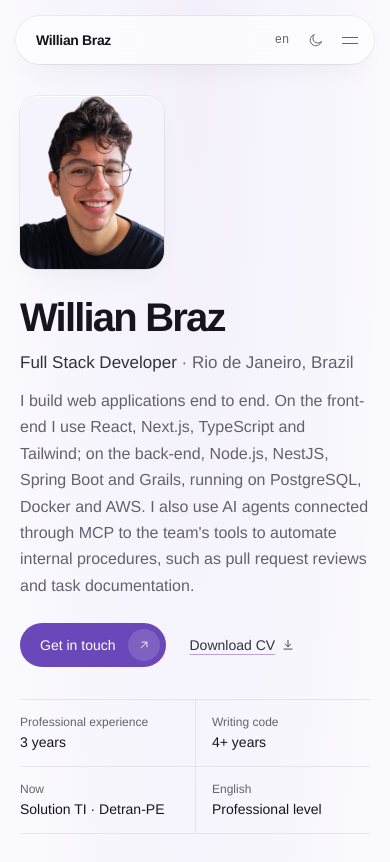
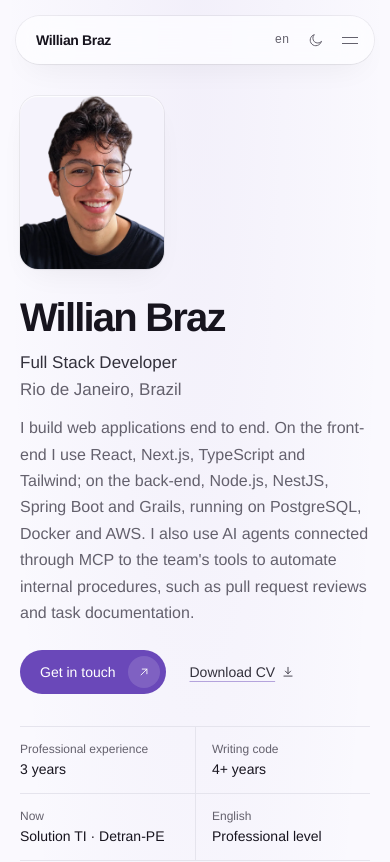
Before and after one commit to w-felipe360/portfolio-willian, a React (Vite) app: page / in a window 390 px wide. Shown: the top 862 px of the page. Built offline with nearby package versions, Linux system fonts and the light colour scheme.

Commit message:
fix(hero): cidade em linha própria no mobile

```diff
--- a/src/components/Hero.tsx
+++ b/src/components/Hero.tsx
@@ -17,7 +17,13 @@ export function Hero() {
 
           <p data-reveal style={stagger(1)} className="mt-3 text-[1.0625rem] font-medium text-text-soft">
             {tx(profile.role)}
-            <span className="font-normal text-muted"> · {tx(profile.location)}</span>
+            {/* no mobile a cidade desce para a própria linha em vez de quebrar no meio */}
+            <span className="block font-normal text-muted sm:inline">
+              <span className="hidden sm:inline" aria-hidden="true">
+                {" · "}
+              </span>
+              {tx(profile.location)}
+            </span>
           </p>
 
           <p data-reveal style={stagger(2)} className="mt-3 max-w-[60ch] leading-[1.65] text-muted">
```
